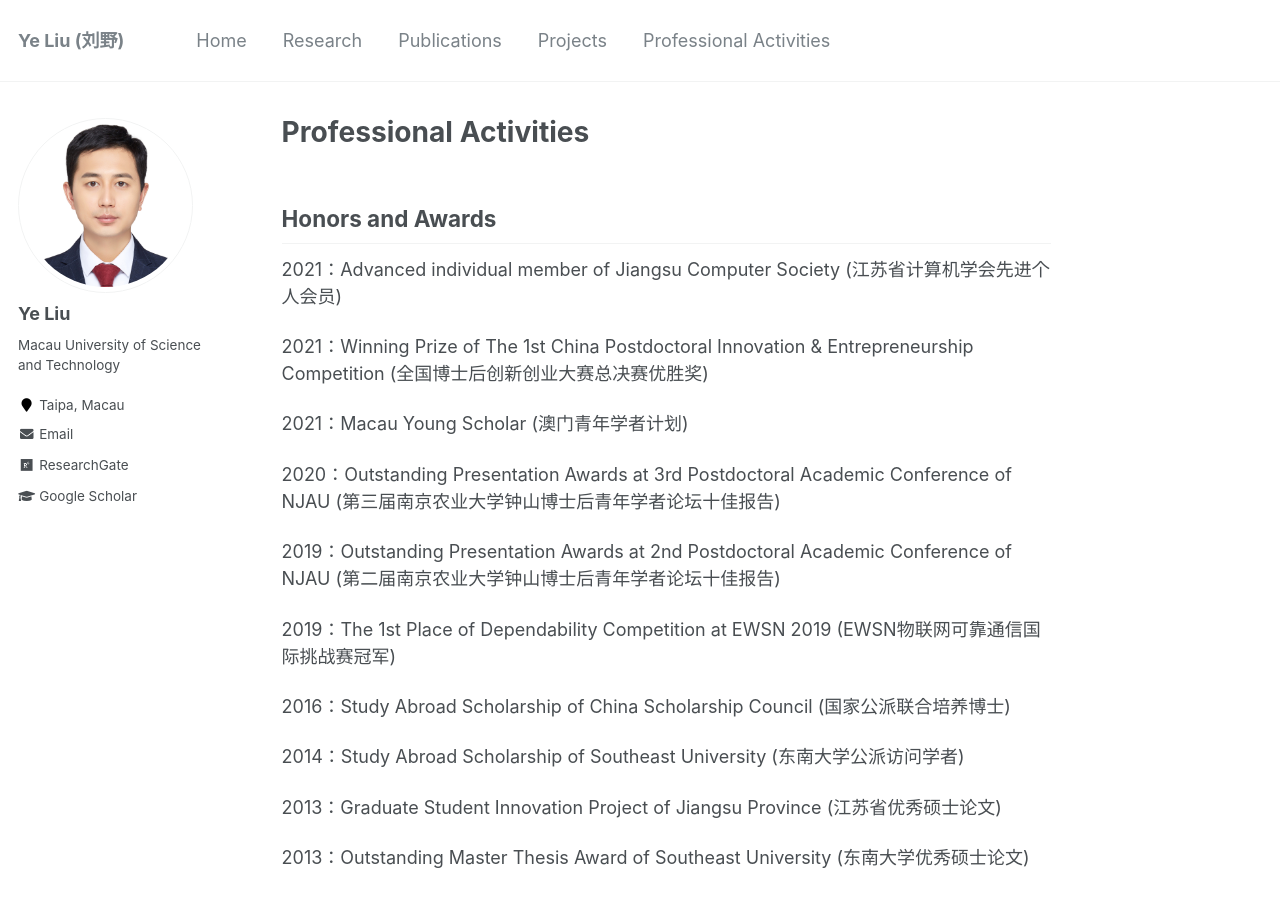
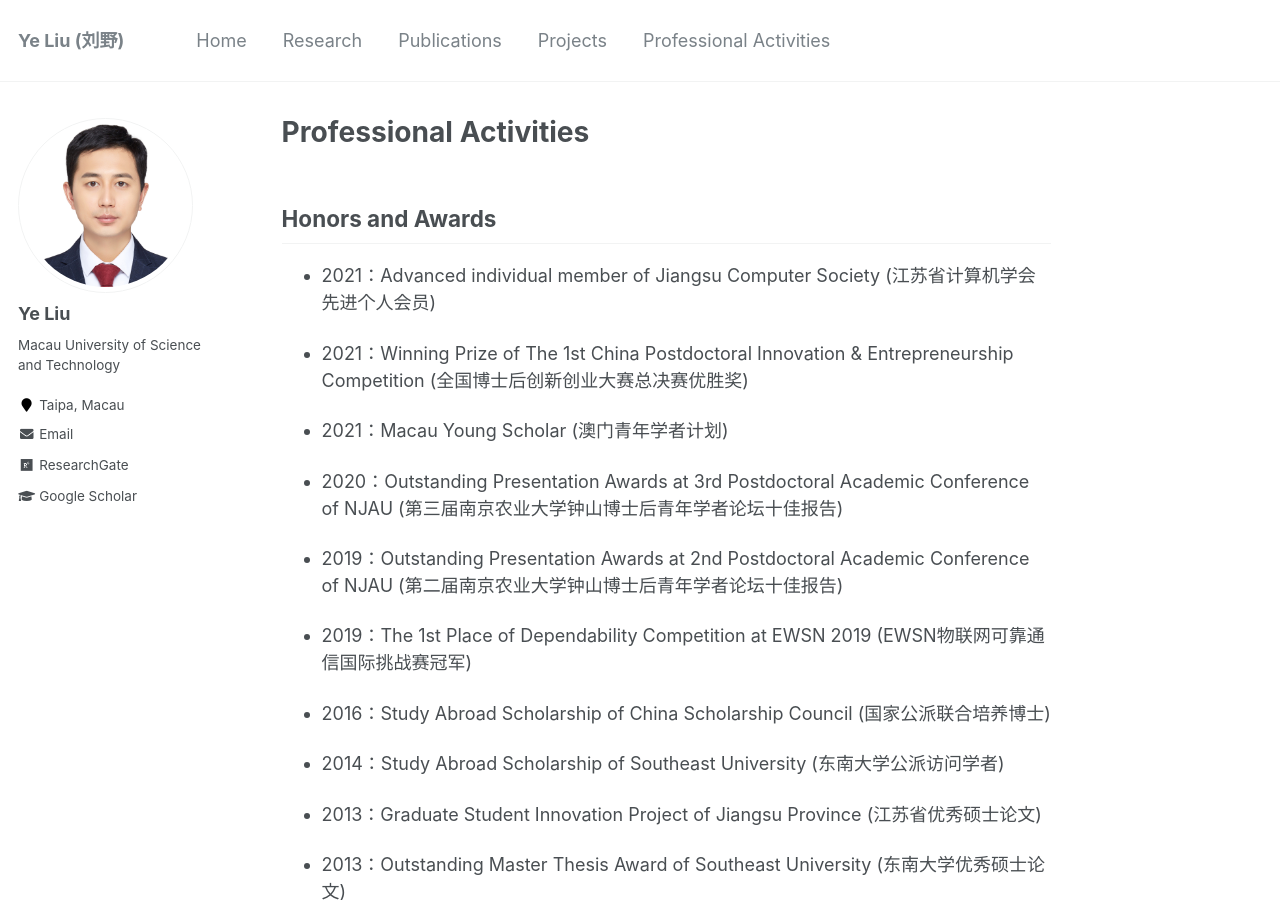
Before and after one commit to ChrisYe-Liu/chrisye-liu.github.io, a Jekyll site: the page built from _pages/professional-activities.md, in a window 1280 px wide and 900 px high. Built offline with Jekyll 4.4.1, drawn with Linux system fonts in a browser that asks for light colours.

```diff
--- a/_pages/professional-activities.md
+++ b/_pages/professional-activities.md
@@ -7,25 +7,25 @@ author_profile: true
 
 Honors and Awards
 ------
-2021：Advanced individual member of Jiangsu Computer Society (江苏省计算机学会先进个人会员)
+* 2021：Advanced individual member of Jiangsu Computer Society (江苏省计算机学会先进个人会员)
 
-2021：Winning Prize of The 1st China Postdoctoral Innovation & Entrepreneurship Competition (全国博士后创新创业大赛总决赛优胜奖)
+* 2021：Winning Prize of The 1st China Postdoctoral Innovation & Entrepreneurship Competition (全国博士后创新创业大赛总决赛优胜奖)
 
-2021：Macau Young Scholar (澳门青年学者计划)
+* 2021：Macau Young Scholar (澳门青年学者计划)
 
-2020：Outstanding Presentation Awards at 3rd Postdoctoral Academic Conference of NJAU (第三届南京农业大学钟山博士后青年学者论坛十佳报告)
+* 2020：Outstanding Presentation Awards at 3rd Postdoctoral Academic Conference of NJAU (第三届南京农业大学钟山博士后青年学者论坛十佳报告)
 
-2019：Outstanding Presentation Awards at 2nd Postdoctoral Academic Conference of NJAU (第二届南京农业大学钟山博士后青年学者论坛十佳报告)
+* 2019：Outstanding Presentation Awards at 2nd Postdoctoral Academic Conference of NJAU (第二届南京农业大学钟山博士后青年学者论坛十佳报告)
 
-2019：The 1st Place of Dependability Competition at EWSN 2019 (EWSN物联网可靠通信国际挑战赛冠军)
+* 2019：The 1st Place of Dependability Competition at EWSN 2019 (EWSN物联网可靠通信国际挑战赛冠军)
 
-2016：Study Abroad Scholarship of China Scholarship Council (国家公派联合培养博士)
+* 2016：Study Abroad Scholarship of China Scholarship Council (国家公派联合培养博士)
 
-2014：Study Abroad Scholarship of Southeast University (东南大学公派访问学者)
+* 2014：Study Abroad Scholarship of Southeast University (东南大学公派访问学者)
 
-2013：Graduate Student Innovation Project of Jiangsu Province (江苏省优秀硕士论文)
+* 2013：Graduate Student Innovation Project of Jiangsu Province (江苏省优秀硕士论文)
 
-2013：Outstanding Master Thesis Award of Southeast University (东南大学优秀硕士论文)
+* 2013：Outstanding Master Thesis Award of Southeast University (东南大学优秀硕士论文)
 
 
 
```
